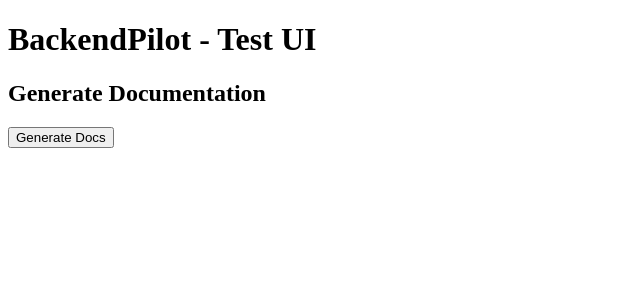
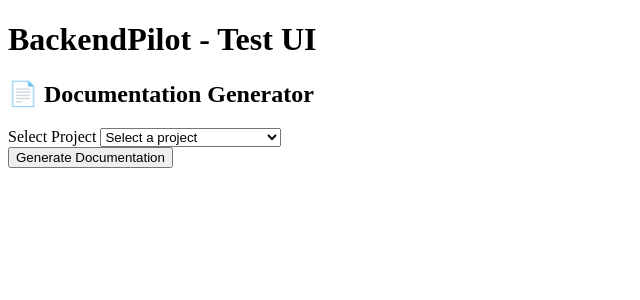
Before and after one commit to aayush598/BackendPilot, a Flask app: page /documentation in a window 1280 px wide. Shown: the top 300 px of the page, without its empty margins (0-640 px from the left). Run offline with Flask 3, Linux system fonts and the light colour scheme; data comes from the database, SQL or seed files in the repository.

Commit message:
documentation generation  added

```diff
--- a/app/database/models.py
+++ b/app/database/models.py
@@ -51,3 +51,12 @@
     projects = cursor.fetchall()
     conn.close()
     return projects
+
+def get_project_by_name(project_name):
+    """Fetches a single project by name."""
+    conn = get_db_connection()
+    cursor = conn.cursor()
+    cursor.execute("SELECT * FROM projects WHERE project_name = ?", (project_name,))
+    project = cursor.fetchone()
+    conn.close()
+    return project
--- a/app/routes/home.py
+++ b/app/routes/home.py
@@ -1,4 +1,5 @@
 from flask import Blueprint, render_template, request, redirect, url_for, flash
+from app.database.models import get_all_projects
 
 home = Blueprint('home', __name__)
 
@@ -34,8 +35,9 @@
     return render_template('error_handling.html')
 
 @home.route('/documentation')
-def documentation():
-    return render_template('documentation.html')
+def documentation_page():
+    projects = get_all_projects()
+    return render_template("documentation.html", projects=projects)
 
 @home.route('/final_preview')
 def final_preview():
--- a/app/templates/documentation.html
+++ b/app/templates/documentation.html
@@ -1,16 +1,50 @@
 {% extends "base.html" %}
+
 {% block content %}
-<h2>Generate Documentation</h2>
-<button onclick="testAPI()">Generate Docs</button>
+<div class="container mt-5">
+  <h2 class="mb-4">📄 Documentation Generator</h2>
+  <form id="docForm">
+    <div class="mb-3">
+      <label for="projectSelect" class="form-label">Select Project</label>
+      <select class="form-select" id="projectSelect" name="project_name" required>
+        <option value="" disabled selected>Select a project</option>
+        {% for project in projects %}
+          <option value="{{ project.project_name }}">{{ project.project_name }}</option>
+        {% endfor %}
+      </select>
+    </div>
+    <button type="submit" class="btn btn-primary">Generate Documentation</button>
+  </form>
+
+  <div class="mt-4" id="docOutput" style="display: none;">
+    <h5>📘 Project Documentation</h5>
+    <pre id="docText" class="bg-light p-3 border rounded" style="white-space: pre-wrap;"></pre>
+  </div>
+</div>
+
 <script>
-function testAPI() {
-    fetch('/api/generate_docs', {
-        method: 'POST',
-        headers: {'Content-Type': 'application/json'},
-        body: JSON.stringify({project: "test"})
-    })
-    .then(res => res.json())
-    .then(data => alert(JSON.stringify(data, null, 2)));
-}
+document.getElementById('docForm').addEventListener('submit', async function (e) {
+  e.preventDefault();
+
+  const projectName = document.getElementById('projectSelect').value;
+
+  const response = await fetch('/api/generate_documentation', {
+    method: 'POST',
+    headers: { 'Content-Type': 'application/json' },
+    body: JSON.stringify({ project_name: projectName })
+  });
+
+  const result = await response.json();
+  const docOutput = document.getElementById('docOutput');
+  const docText = document.getElementById('docText');
+
+  if (result.success) {
+    docOutput.style.display = 'block';
+    docText.textContent = result.documentation;
+  } else {
+    docOutput.style.display = 'block';
+    docText.textContent = `❌ Error:\n${result.error}`;
+  }
+});
 </script>
 {% endblock %}
```
Also changed, not shown: app/routes/api.py (+8 -4 lines), app/services/documentation.py (+43 -2 lines), 2 other files.
